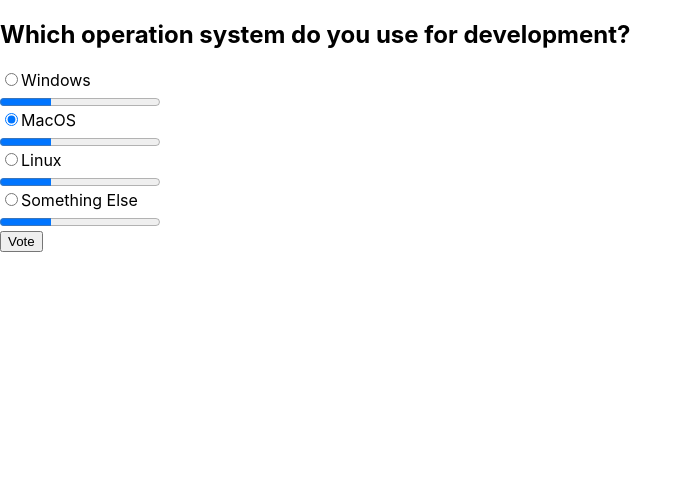
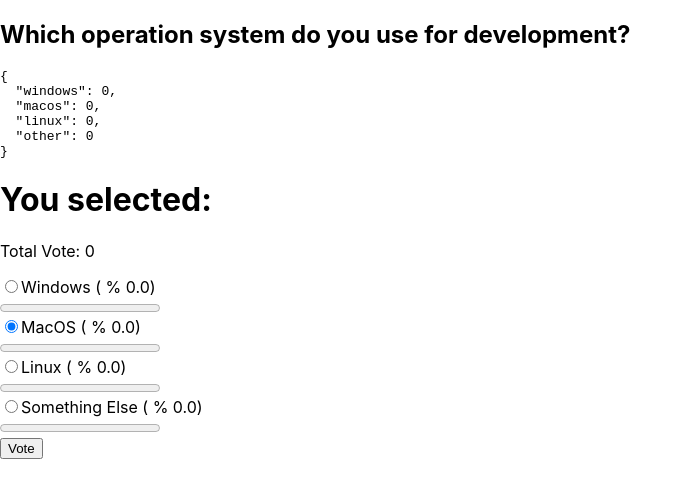
Before and after one commit to patika-hepsiburada-react-bootcamp/odev-3-burak48, a React (Create React App) app in the folder client/: page / in a window 1280 px wide. Shown: the top 498 px of the page, without its empty margins (0-693 px from the left). Built offline with nearby package versions, Linux system fonts and the light colour scheme; no server answers.

Commit message:
progress bar added

```diff
--- a/client/src/components/Options.js
+++ b/client/src/components/Options.js
@@ -1,22 +1,33 @@
 import { useState } from "react";
+import { useVote } from "../contexts/VoteContext";
 import { sendMessage } from "../socketApi";
 
 function Options() {
+  const { options } = useVote();
+
   const [selectedOption, setSelectedOption] = useState();
 
   const handleSelect = ({ target }) => setSelectedOption(target.value);
   const handleSubmit = () => {
     sendMessage("new-vote", { selectedOption });
   };
+  let total = 0;
+  Object.values(options).map((item) => (total += item));
+
+  const getPercent = (key) => {
+    return ((options[key] * 100) / (total === 0 ? 1 : total)).toFixed(1);
+  };
 
   return (
     <div id="options">
-      <h1>{selectedOption}</h1>
+      <pre>{JSON.stringify(options, null, 2)}</pre>
+      <h1>You selected: {selectedOption}</h1>
+      <p>Total Vote: {total}</p>
       <label htmlFor="">
         <input type="radio" name="os" value="windows" onChange={handleSelect} />
-        Windows
+        Windows ( % {getPercent("windows")})
       </label>
-      <progress id="file" value="32" max="100" />
+      <progress id="file" value={options["windows"]} max={total} />
       <label htmlFor="">
         <input
           type="radio"
@@ -25,19 +36,19 @@
           defaultChecked
           onChange={handleSelect}
         />
-        MacOS
+        MacOS ( % {getPercent("macos")})
       </label>
-      <progress id="file" value="32" max="100" />
+      <progress id="file" value={options["macos"]} max={total} />
       <label htmlFor="">
         <input type="radio" name="os" value="linux" onChange={handleSelect} />
-        Linux
+        Linux ( % {getPercent("linux")})
       </label>
-      <progress id="file" value="32" max="100" />
+      <progress id="file" value={options["linux"]} max={total} />
       <label htmlFor="">
         <input type="radio" name="os" value="other" onChange={handleSelect} />
-        Something Else
+        Something Else ( % {getPercent("linux")})
       </label>
-      <progress id="file" value="32" max="100" />
+      <progress id="file" value={options["other"]} max={total} />
       <div>
         <button onClick={handleSubmit}>Vote</button>
       </div>
--- a/client/src/contexts/VoteContext.js
+++ b/client/src/contexts/VoteContext.js
@@ -3,7 +3,12 @@
 const VoteContext = createContext();
 
 export const VoteProvider = ({ children }) => {
-  const [options, setOptions] = useState({});
+  const [options, setOptions] = useState({
+    windows: 0,
+    macos: 0,
+    linux: 0,
+    other: 0,
+  });
   const values = {
     options,
     setOptions,
```
Also changed, not shown: 1 other file (tests, documents, lock files or other folders).
